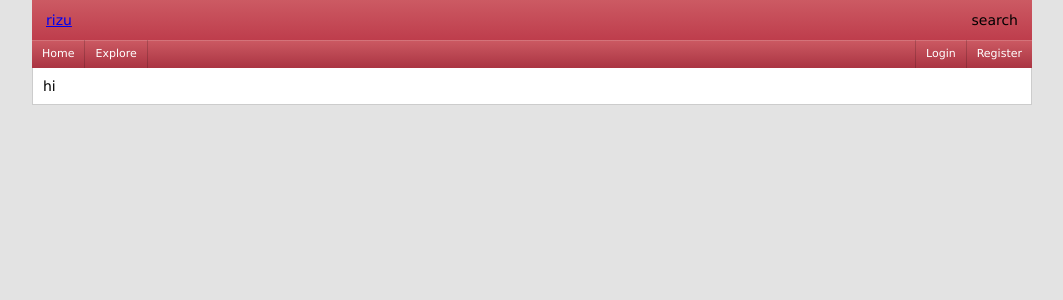
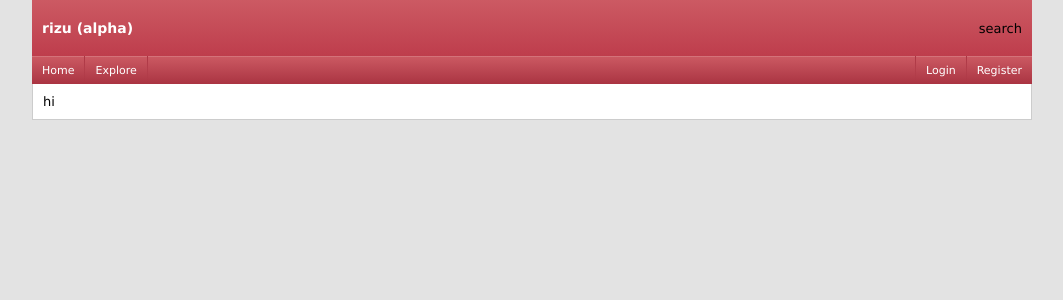
Before and after one commit to katelyynn/rizu, a Next.js app in the folder apps/web/: page / in a window 1280 px wide. Shown: the top 300 px of the page, without its empty margins (108-1171 px from the left). Built offline with nearby package versions, Linux system fonts and the light colour scheme; no server answers.

Commit message:
feat: design

```diff
--- a/apps/web/package.json
+++ b/apps/web/package.json
@@ -9,6 +9,7 @@
   },
   "dependencies": {
     "@rizu/shared": "workspace:*",
+    "famfamfam-silk": "^1.0.0",
     "next": "16.2.4",
     "react": "19.2.4",
     "react-dom": "19.2.4"
--- a/apps/web/src/app/components/header/bottom.module.css
+++ b/apps/web/src/app/components/header/bottom.module.css
@@ -32,5 +32,5 @@
   display: block;
   width: 1px;
   height: 28px;
-  background: rgba(0, 0, 0, 0.17);
+  background: linear-gradient(180deg, #aa3442, transparent);
 }
--- a/apps/web/src/app/components/header/top.module.css
+++ b/apps/web/src/app/components/header/top.module.css
@@ -1,10 +1,21 @@
 .top {
   background: linear-gradient(180deg, transparent, #be3d4c);
-  padding: 12px 14px;
+  padding: 12px 10px;
 
   display: flex;
+  align-items: center;
+
+  height: 56px;
+}
+
+.logos {
+  flex: 1;
 }
 
 .logo {
-  flex: 1;
+  color: #fff;
+  text-decoration: none;
+
+  font-size: 14px;
+  font-weight: bold;
 }
--- a/apps/web/src/app/components/header/top.tsx
+++ b/apps/web/src/app/components/header/top.tsx
@@ -4,8 +4,8 @@ import styles from "./top.module.css";
 export function RizuTop() {
   return (
     <div className={styles.top}>
-      <div className={styles.logo}>
-        <Link href="/">rizu</Link>
+      <div className={styles.logos}>
+        <Link className={styles.logo} href="/">rizu (alpha)</Link>
       </div>
       <div className={styles.search}>
         search
--- a/apps/web/src/app/globals.css
+++ b/apps/web/src/app/globals.css
@@ -53,8 +53,8 @@ table {
 
 body {
   font-family: "Lucida Grande", Verdana, Arial, Helvetica, sans-serif;
-  font-size: 14px;
-  line-height: 16px;
+  font-size: 13px;
+  line-height: 15px;
   font-weight: normal;
 
   color: #000;
```
